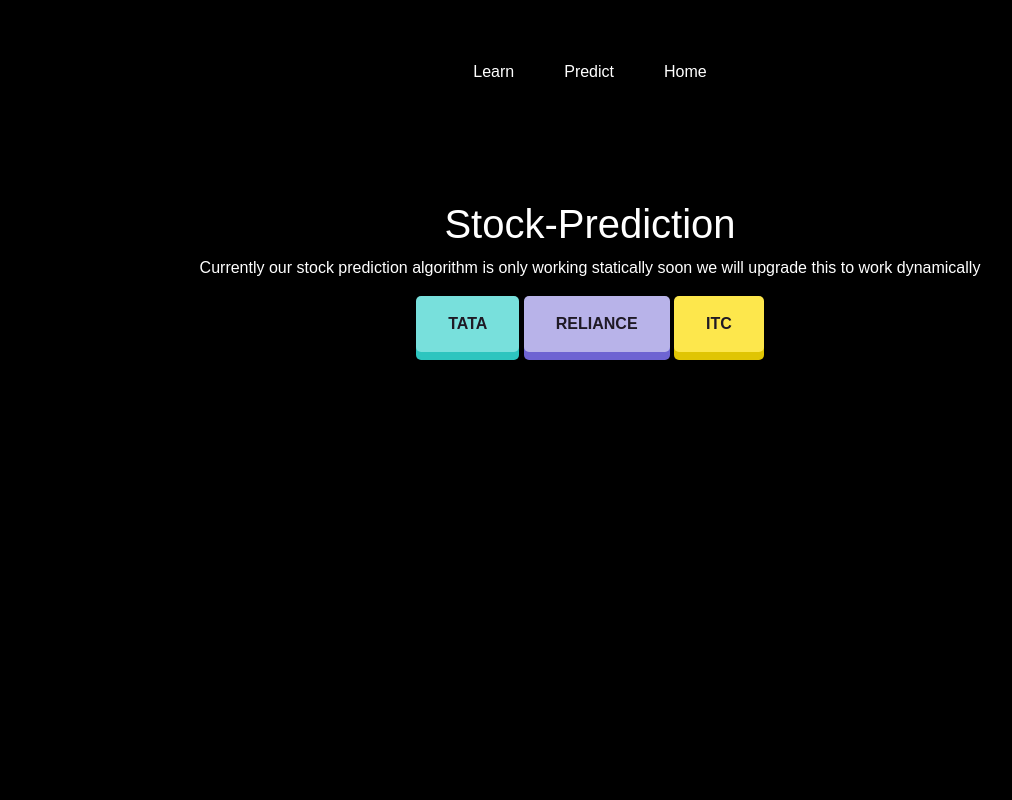
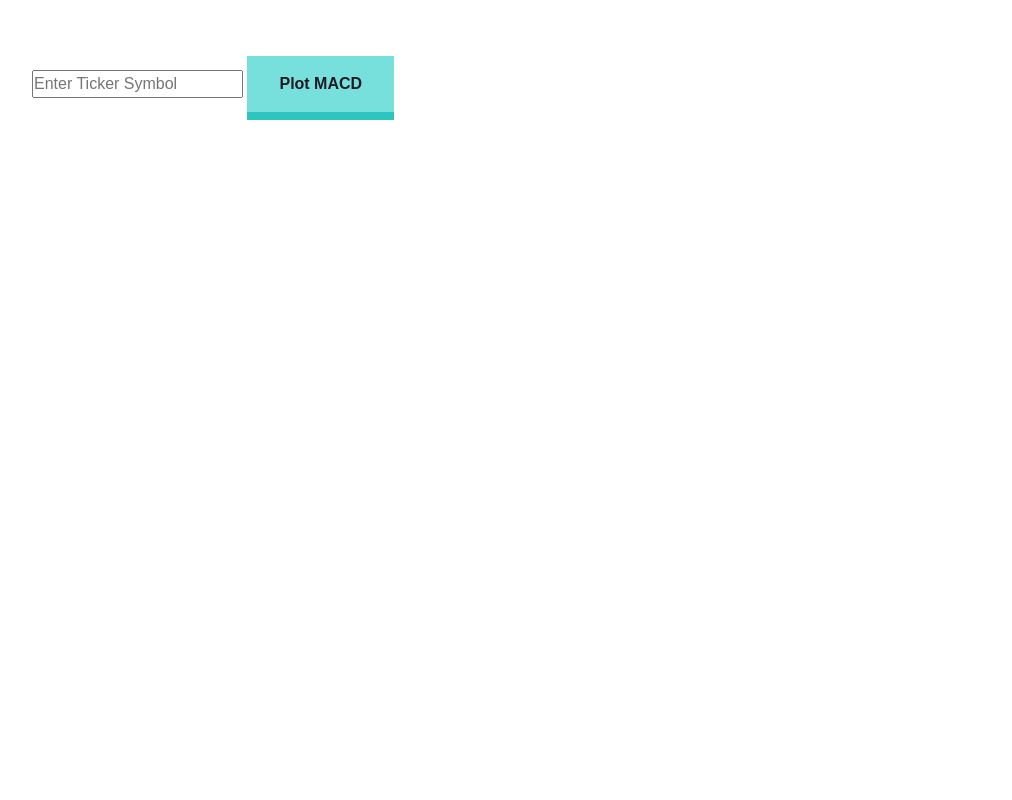
Before and after one commit to PrabirKalwani/Python_MACD_Trend_Analyser, a Django app: page /predict/ in a window 1280 px wide. Shown: the whole page, without its empty margins (50-1062 px from the left). Run offline with Django 4.2, Linux system fonts and the light colour scheme; some web fonts are replaced.

Commit message:
added the working version for predict.html
please finally please marunga bc

```diff
--- a/myproject/myproject/settings.py
+++ b/myproject/myproject/settings.py
@@ -37,6 +37,7 @@
     'django.contrib.sessions',
     'django.contrib.messages',
     'django.contrib.staticfiles',
+    'django_plotly_dash.apps.DjangoPlotlyDashConfig',
     'website',
 ]
 
--- a/myproject/myproject/urls.py
+++ b/myproject/myproject/urls.py
@@ -20,6 +20,13 @@
 from website.views import home, learn, predict
 from website.views import flag, penant, ascending, descending, symmetrical, cup, head, double,gaps
 from website.views import reliance,itc,tata
+
+from django.urls import path
+from website.views import plot_macd
+
+
+
+
 urlpatterns = [
     path('admin/', admin.site.urls),
     path('', home, name='home'),
@@ -37,7 +44,7 @@
     path('predict/reliance',reliance,name='reliance'),
     path('predict/itc',itc,name='itc'),
     path('predict/tata',tata,name='tata'),
-
+    path('plot_macd/', plot_macd, name='plot_macd'),
 
 ]
 
--- a/myproject/website/templates/website/predict.html
+++ b/myproject/website/templates/website/predict.html
@@ -14,26 +14,19 @@
 
     <title>Predict </title>
 </head>
-<body class="body_predict">
-    <div class="nav">
-        <a href="{% url 'learn' %}">Learn</a>
-        <a href="{% url 'predict' %}">Predict</a>
-        <a href="{% url 'home' %}">Home</a>
-    </div>
-    <div class="content_predict">
-        <h1>Stock-Prediction</h1>
-        <p>Currently our stock prediction algorithm is only working statically soon we will upgrade this to work dynamically</p>
-    </div>
-    <div class="button-container">
-    <div class="multi-button">
-        <button class="btn-primary" onclick="window.location.href='{% url 'tata' %}'">Tata</button>
-<button class="btn-secondary" onclick="window.location.href='{% url 'reliance' %}'">Reliance</button>
-<button class="btn-secondary-custom" onclick="window.location.href='{% url 'itc' %}'">ITC</button>
+<body >
 
-
+    <div class="container">
+        <h1>Predict</h1>
+        <form method="GET" action="{% url 'plot_macd' %}">
+          <input type="text" name="ticker" placeholder="Enter Ticker Symbol">
+          <button type="submit">Plot MACD</button>
+        </form>
+        <hr>
+        <div class="plot-container">
+          {{ plot_html|safe }}
         </div>
-
-    </div>
+      </div>
 
 
 </body>
--- a/myproject/website/views.py
+++ b/myproject/website/views.py
@@ -1,14 +1,68 @@
 from django.shortcuts import render
+import yfinance as yf
+import plotly.graph_objs as go
+import plotly.offline as opy
+def plot_macd(request):
+    # Fetch the stock data using yfinance
+    ticker = request.GET.get('ticker', 'AAPL')  # default to AAPL if ticker not provided
+    stock = yf.Ticker(ticker)
+    df = stock.history(period="max")
 
+    # Calculate the MACD
+    exp1 = df['Close'].ewm(span=12, adjust=False).mean()
+    exp2 = df['Close'].ewm(span=26, adjust=False).mean()
+    macd = exp1 - exp2
+    signal = macd.ewm(span=9, adjust=False).mean()
+    histogram = macd - signal
+
+    # Create the MACD plot using Plotly
+    fig = go.Figure()
+    fig.add_trace(go.Scatter(x=df.index, y=macd, name='MACD'))
+    fig.add_trace(go.Scatter(x=df.index, y=signal, name='Signal'))
+    fig.add_trace(go.Bar(x=df.index, y=histogram, name='Histogram'))
+    fig.update_layout(title=f"MACD for {ticker}")
+
+    # Convert the figure to HTML
+    plot_html = opy.plot(fig, auto_open=False, output_type='div')
+
+    # Render the HTML template with the plot embedded
+    return render(request, 'website/predict.html', {'plot_html': plot_html})
 
 def home(request):
     return render(request, 'website/home.html')
 
 def learn(request):
     return render(request, 'website/learn.html')
+def predict(request):
+    if request.method == 'POST':
+        # Get the form data
+        ticker = request.POST['ticker']
 
-def predict(request):
-    return render(request, 'website/predict.html')
+        # Fetch the stock data using yfinance
+        stock = yf.Ticker(ticker)
+        df = stock.history(period="max")
+
+        # Calculate the MACD
+        exp1 = df['Close'].ewm(span=12, adjust=False).mean()
+        exp2 = df['Close'].ewm(span=26, adjust=False).mean()
+        macd = exp1 - exp2
+        signal = macd.ewm(span=9, adjust=False).mean()
+        histogram = macd - signal
+
+        # Create the MACD plot using Plotly
+        fig = go.Figure()
+        fig.add_trace(go.Scatter(x=df.index, y=macd, name='MACD'))
+        fig.add_trace(go.Scatter(x=df.index, y=signal, name='Signal'))
+        fig.add_trace(go.Bar(x=df.index, y=histogram, name='Histogram'))
+        fig.update_layout(title=f"MACD for {ticker}")
+
+        # Convert the figure to HTML
+        plot_html = opy.plot(fig, auto_open=False, output_type='div')
+
+        # Render the HTML template with the plot embedded
+        return render(request, 'website/predict.html', {'plot_html': plot_html})
+    else:
+        return render(request, 'website/predict.html')
 
 def penant(request):
     return render(request, 'website/learn/penant.html')
```
Also changed, not shown: myproject/requirements.txt (+20 -1 lines), myproject/website/templates/website/plot_macd.html (added, +91 -0 lines), myproject/website/templates/app.py (added).
